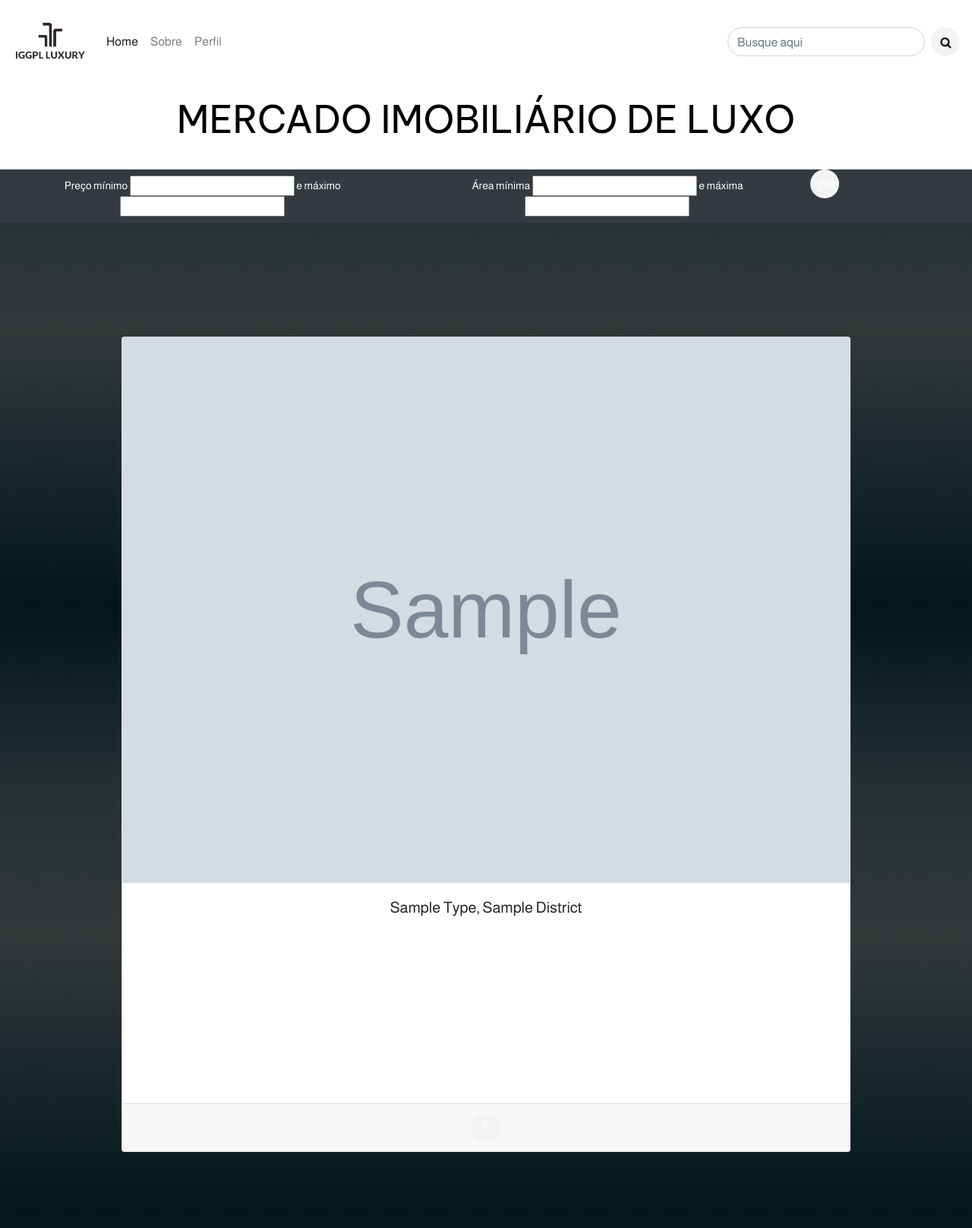
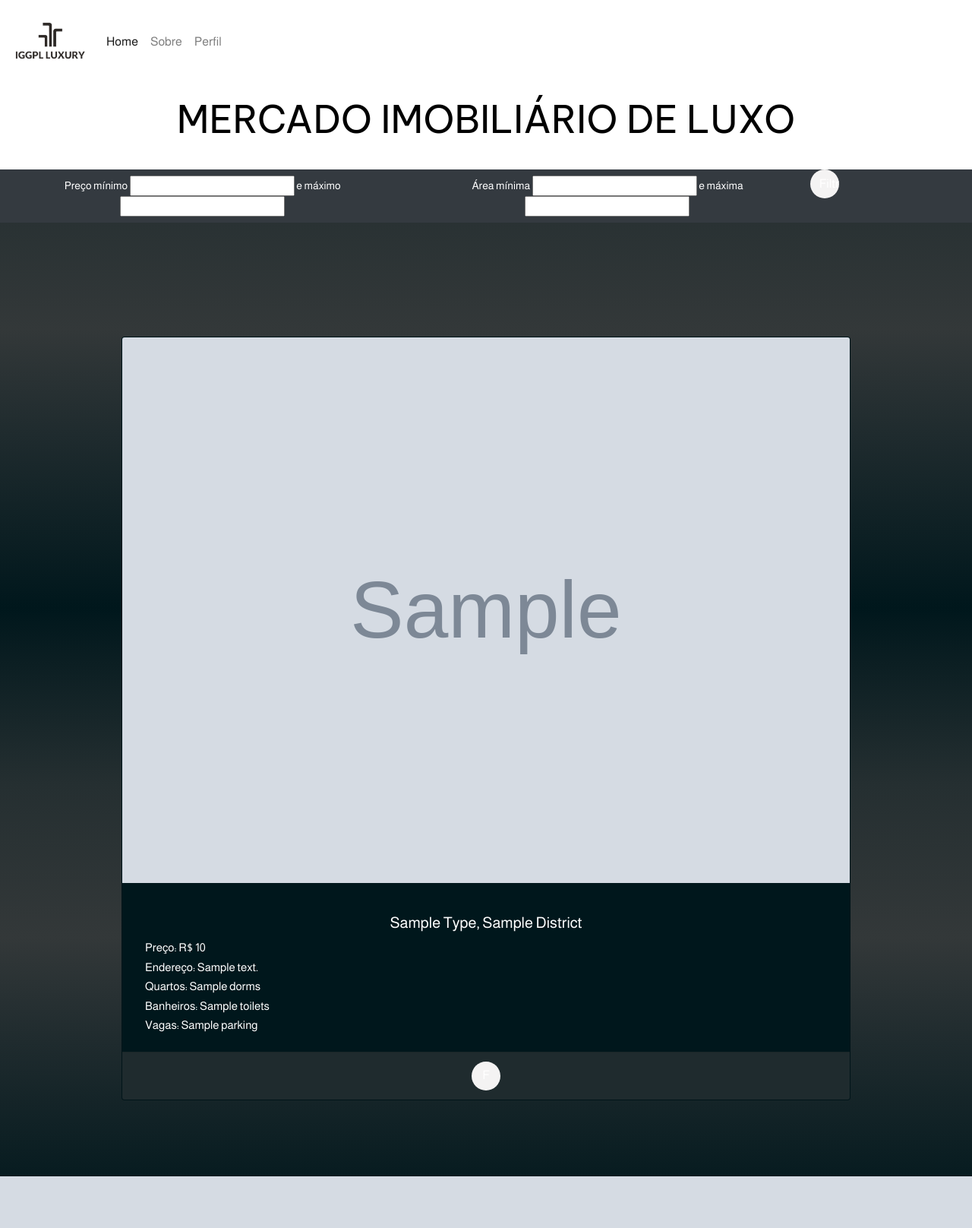
Before and after one commit to gabrielleweyne/Luxury-Real-Estate-Data, a FastAPI app: template templates/home.html in a window 1280 px wide. Shown: the whole page at 76% size. After the commit the page ends 1548 px from the top, so only its background shows below. Run offline with FastAPI, Linux system fonts and the light colour scheme; the template is opened without the code that fills it: most values are stand-ins (such as "Sample title", 1, 10 or a date in 2020); grey boxes marked "Sample" are stand-in pictures; some web fonts are replaced.

Commit message:
design listagem + exclusão searchbox

```diff
--- a/static/estilo.css
+++ b/static/estilo.css
@@ -106,14 +106,14 @@
 
 .describelist{
     color: white !important;
-    text-align: center;
+    text-align: left;
     margin: 0%;
     font-family: 'Almarai', sans-serif;
     font-size: 15px;
     font-weight: 400;
     padding: 10px;
     padding-top: 0px;
-    padding-bottom: 30px;
+    padding-bottom: 3px;
 }
 
 p{
@@ -138,3 +138,11 @@
     padding-left: 280px;
     display: inline-block;
 }
+
+.card-footer{
+    background-color:#1F2B2E;
+}
+
+.card{
+    background-color:#00171C;
+}
--- a/templates/home.html
+++ b/templates/home.html
@@ -96,12 +96,7 @@
                     <a class="nav-link" href="/profile">Perfil</a>
                 </li>
             </ul>
-            <form class="form-inline my-0">
-				<input class="form-control mr-sm-2" type="search" placeholder="Busque aqui" aria-label="Pesquisa">
-				<button class="btn btn-outline-primary my-2 my-sm-0" type="submit">
-					<img src="{{ url_for('static', path='images/lupa.png') }}" style="width: 15px; height: auto; justify-content: center;">
-				</button>
-			</form>
+
         </div>
     </nav>
 
@@ -143,28 +138,28 @@
                 <div class="card">
                     <img class="card-img-top" src="{{estate.img if estate.img != None else url_for('static', path='/images/imgnotfound.png') }}" alt="Imagem de capa do card" />
                     <div class="card-body">
-                        <h5 class="card-title">{{estate.type.title() if estate.type != None else "Terreno"}}, {{estate.district.title() if estate.district != None else estate.address.title()}}</h5>
-                        <p class="card-text">
+                        <h5 class="lista">{{estate.type.title() if estate.type != None else "Terreno"}}, {{estate.district.title() if estate.district != None else estate.address.title()}}</h5>
+                        <p class="describelist">
                             Preço: R$ {{estate.price}}
                          </p>
-                        <p class="card-text">
+                         <p class="describelist">
 							Endereço: {{estate.address}}
                         </p>
-                        <p class="card-text">
+                        <p class="describelist">
                             Quartos:{% if estate.dorms == None %}
                            0
                         {% else %}
                           {{estate.dorms}}
                         {% endif %}
                         </p>
-                        <p class="card-text">
+                        <p class="describelist">
                             Banheiros:{% if estate.toilets == None %}
                            0
                         {% else %}
                           {{estate.toilets}}
                         {% endif %}
                         </p>
-                        <p class="card-text">
+                        <p class="describelist">
                             Vagas:{% if estate.parking == None %}
                            0
                         {% else %}
```
Also changed, not shown: templates/perfil.html (+1 -7 lines), templates/sobre.html (+1 -6 lines).
